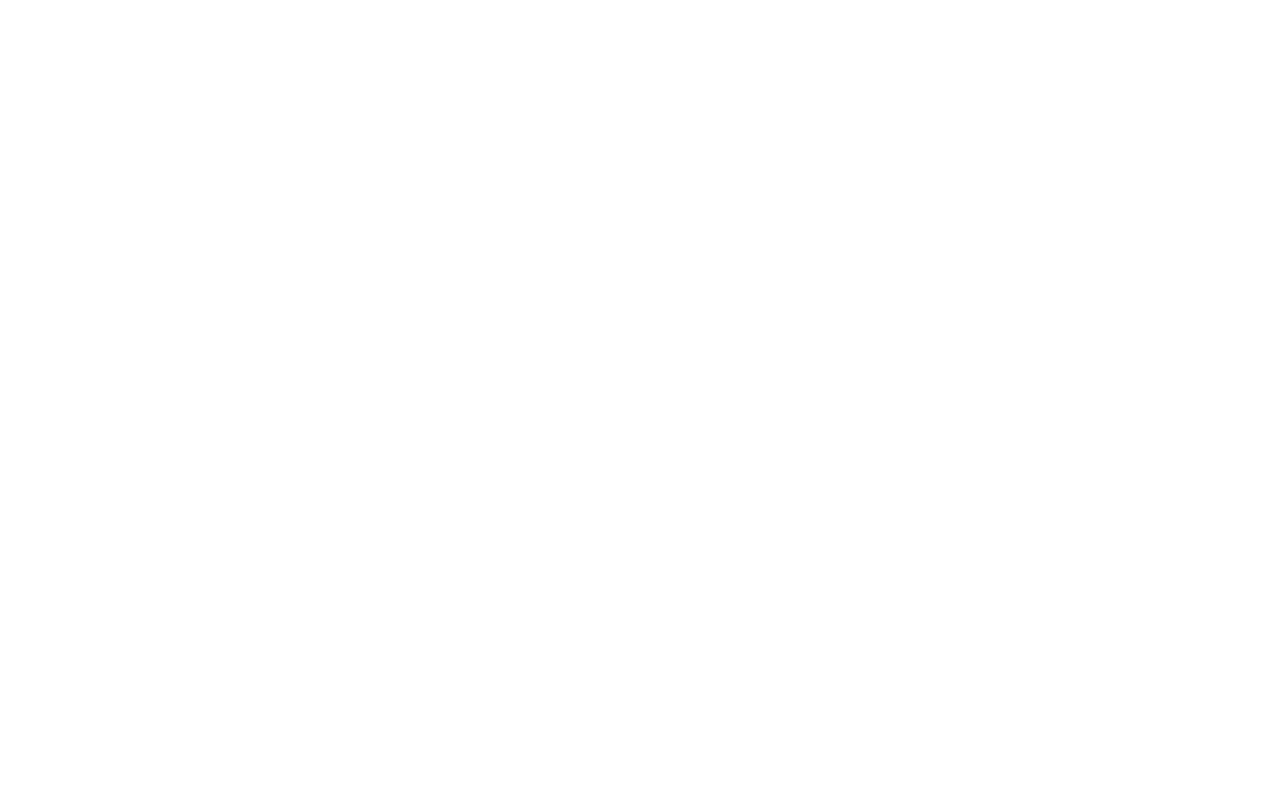
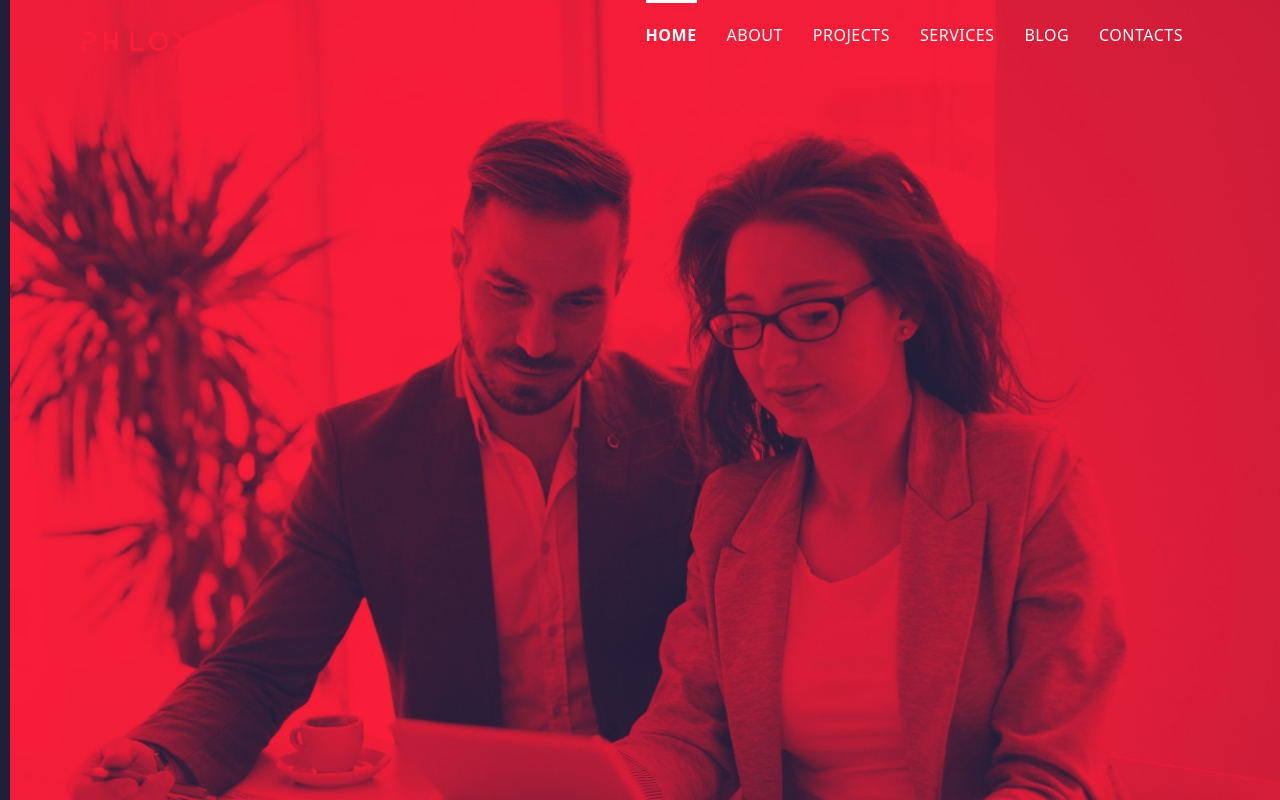
Before and after one commit to LauraBigoni/proj-html-vuejs, a Vue app: page / in a window 1280 px wide. Built offline with nearby package versions, Linux system fonts and the light colour scheme; a web font is replaced by a local one.

Commit message:
added header bg and nav

```diff
--- /dev/null
+++ b/src/assets/sass/_generics.scss
@@ -0,0 +1,7 @@
+a {
+    text-decoration: none;
+    color: currentColor;
+}
+li:hover a {
+    color: $text-darkblue;
+}
--- a/src/assets/sass/style.scss
+++ b/src/assets/sass/style.scss
@@ -1,4 +1,5 @@
 @import "vars";
+@import "generics";
 
 @import "~bootstrap/dist/css/bootstrap.css";
 
--- a/src/components/Header.vue
+++ b/src/components/Header.vue
@@ -1,7 +1,30 @@
 <template>
 	<header>
-
-    </header>
+		<div class="container">
+			<div class="row">
+				<div class="col">
+					<div
+						id="navbar"
+						class="d-flex justify-content-between align-items-center"
+					>
+						<div class="logo">
+							<img src="../assets/images/logotype.png" alt="logo" />
+						</div>
+						<div class="nav">
+							<ul class="list-unstyled d-flex">
+								<li class="active"><a href="#">HOME</a></li>
+								<li><a href="#">ABOUT</a></li>
+								<li><a href="#">PROJECTS</a></li>
+								<li><a href="#">SERVICES</a></li>
+								<li><a href="#">BLOG</a></li>
+								<li><a href="#">CONTACTS</a></li>
+							</ul>
+						</div>
+					</div>
+				</div>
+			</div>
+		</div>
+	</header>
 </template>
 
 <script>
@@ -12,5 +35,36 @@
 
 <style lang="scss" scoped>
 @import "../assets/sass/_vars.scss";
+header {
+	background-image: url("../assets/images/portrait-of-young-architect-woman-on-meeting-KFZCE3A.jpg");
+	background-repeat: no-repeat;
+	background-position: top right;
+	background-color: $bg-darkblue;
+	background-size: 1270px;
+	height: 100vh;
+	color: $text-white;
 
+	#navbar {
+		height: 80px;
+		letter-spacing: 0.5px;
+
+		.logo img {
+			width: 110px;
+			height: auto;
+		}
+		li {
+			padding: 20px 0;
+			margin: 0 15px;
+			border-top: 5px solid transparent;
+			font-weight: 100;
+		}
+		li.active {
+			border-top: 5px solid $text-white;
+			font-weight: 700;
+		}
+		li:hover {
+			border-top: 5px solid $text-darkblue;
+		}
+	}
+}
 </style>
```
Also changed, not shown: 8 other files (tests, documents, lock files or other folders).
